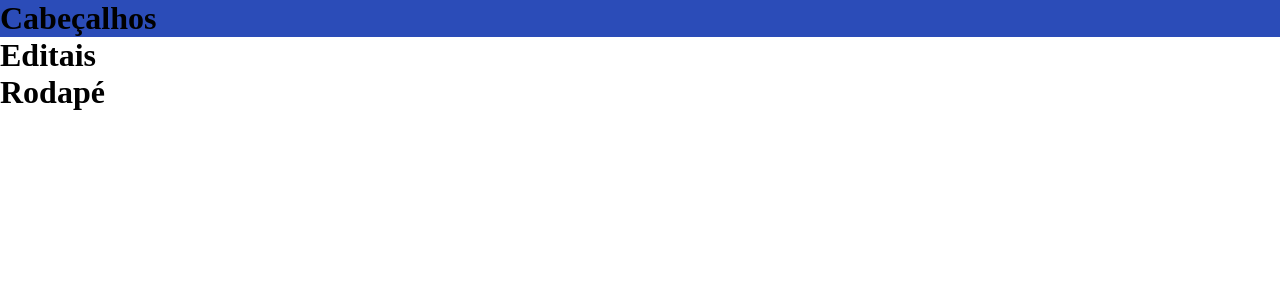
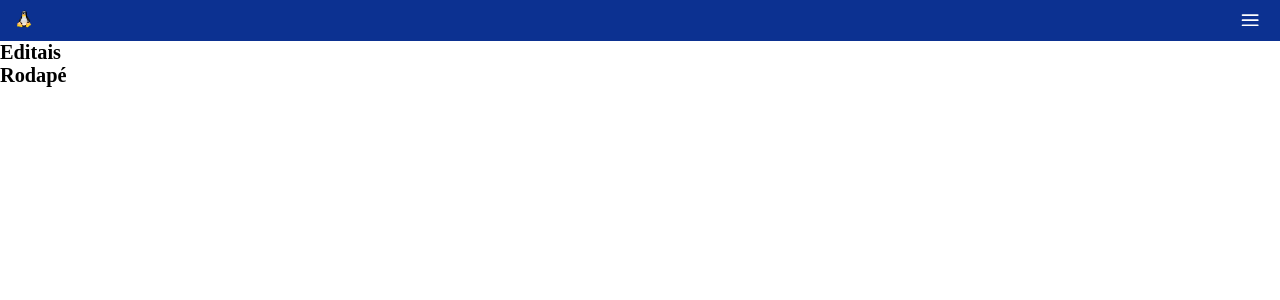
Before and after one commit to DiegoOlive/LIS-lab, a React (Create React App) app: page /editais in a window 1280 px wide. Shown: the top 300 px of the page. Built offline with nearby package versions, Linux system fonts and the light colour scheme.

Commit message:
adicionando o react icons

```diff
--- a/package.json
+++ b/package.json
@@ -14,6 +14,7 @@
         "@types/styled-components": "^5.1.4",
         "react": "^16.13.1",
         "react-dom": "^16.13.1",
+        "react-icons": "^3.11.0",
         "react-router-dom": "^5.2.0",
         "react-scripts": "3.4.3",
         "styled-components": "^5.2.0",
--- a/public/index.html
+++ b/public/index.html
@@ -1,5 +1,5 @@
 <!DOCTYPE html>
-<html lang="en">
+<html lang="pt_BR">
   <head>
     <meta charset="utf-8" />
     <meta name="viewport" content="width=device-width, initial-scale=1" />
--- a/src/components/Header/Container/index.tsx
+++ b/src/components/Header/Container/index.tsx
@@ -1,15 +1,16 @@
 import React from 'react';
 import styled from 'styled-components';
+import TopBar from '../TopBar';
 
 //import './styles.css';
 const MainHeader = styled.header`
-    background-color: #2B4CB8;
+    background-color: var(--primaria);
 `
 
 export default function Header() {
     return (
         <MainHeader>
-            <h1> Cabeçalhos </h1>
+           <TopBar />
         </MainHeader>
     );
 }
--- /dev/null
+++ b/src/components/Header/Logo/index.tsx
@@ -0,0 +1,8 @@
+import styled from "styled-components"
+import logo from '../../../assets/images/lis.svg'
+
+const Logo = styled.img.attrs({src: logo, alt: "Logo do LIS"})`
+    height: 2rem;
+    margin-left: 1.6rem;
+`
+export default Logo;
--- /dev/null
+++ b/src/components/Header/Menu/index.tsx
@@ -0,0 +1,24 @@
+import React from 'react';
+import styled from 'styled-components';
+import {FiMenu} from 'react-icons/fi';
+import MenuIcon from '../MenuIcon';
+
+const MenuContainer = styled.div`
+    margin-left: 1.6rem;
+    margin-right: 1.6rem;
+    & ${MenuIcon}{
+        position:fixed;
+        right:20px;
+        top: 10px;
+    }
+  `
+
+export default function Menu(){
+    return(
+        <MenuContainer>
+            <MenuIcon>
+               <FiMenu/>
+            </MenuIcon>
+        </MenuContainer>
+    );
+}
--- /dev/null
+++ b/src/components/Header/MenuIcon/index.tsx
@@ -0,0 +1,8 @@
+import styled from 'styled-components';
+
+const MenuIcon = styled.div`
+    font-size: 2rem;
+    color: var(--branco);
+`
+
+export default MenuIcon;
--- /dev/null
+++ b/src/components/Header/TopBar/index.tsx
@@ -0,0 +1,20 @@
+import React from 'react';
+import styled from 'styled-components';
+import Logo from '../Logo';
+import Menu from '../Menu';
+
+const TopBarContainer =styled.div`
+    display:flex;
+    align-items: center;
+    Background-color: var(--primaria-dark);
+    height: 4rem;
+`
+
+export default function TopBar(){
+    return(
+        <TopBarContainer>
+            <Logo />
+            <Menu />
+        </TopBarContainer>
+    )
+}
--- a/src/pages/PageTemplate/index.tsx
+++ b/src/pages/PageTemplate/index.tsx
@@ -1,5 +1,3 @@
-//conteudo
-
 import React from 'react';
 import Header from '../../components/Header/Container';
 import Footer from '../../components/Footer';
--- a/src/settings/global.css
+++ b/src/settings/global.css
@@ -1,3 +1,22 @@
+:root {
+    --primaria: #2B4CB8;
+    --primaria-dark: #0C3191;
+    --primaria-light: #2F80ED;
+    --segundaria: #D81B60;
+    --secundaria-dark: #A00037;
+    --secundaria-light: #FF5C8D;
+    --branco: #FFFFFF;
+    --cinza: #828282;
+    --grande: 26px;
+    --medio: 16px;
+    --pequeno: 14px;
+    /*rem outra medida caso não use px
+    rem - 16px
+    fazer contas na escala de 10
+    do que na de 16*/
+    font-size: 63.5%;
+}
+
 * {
     margin: 0;
     padding: 0;
@@ -11,5 +30,5 @@ body,
 }
 
 body {
-    background-color: white;
+    background-color: var(--branco);
 }
```
Also changed, not shown: src/assets/images/lis.svg (added), 1 other file (tests, documents, lock files or other folders).
